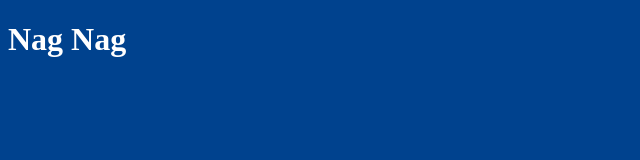
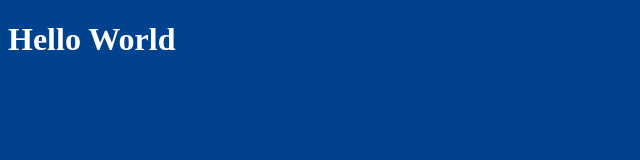
Before and after one commit to NagNagNi/NagNagNi.github.io, a plain HTML site: page index.html in a window 1280 px wide. Shown: the whole page, without its empty margins (0-640 px from the left). Drawn offline with Linux system fonts and the light colour scheme.

Commit message:
index changed

```diff
--- a/index.html
+++ b/index.html
@@ -3,9 +3,9 @@
 <head>
     <meta charset="utf-8">
     <link rel="stylesheet" href="home.css">
-    <title>NagNag</title>
+    <title>Hello World</title>
 </head>
 <body>
-    <h1>Nag Nag</h1>
+    <h1>Hello World</h1>
 </body>
 </html>
```
